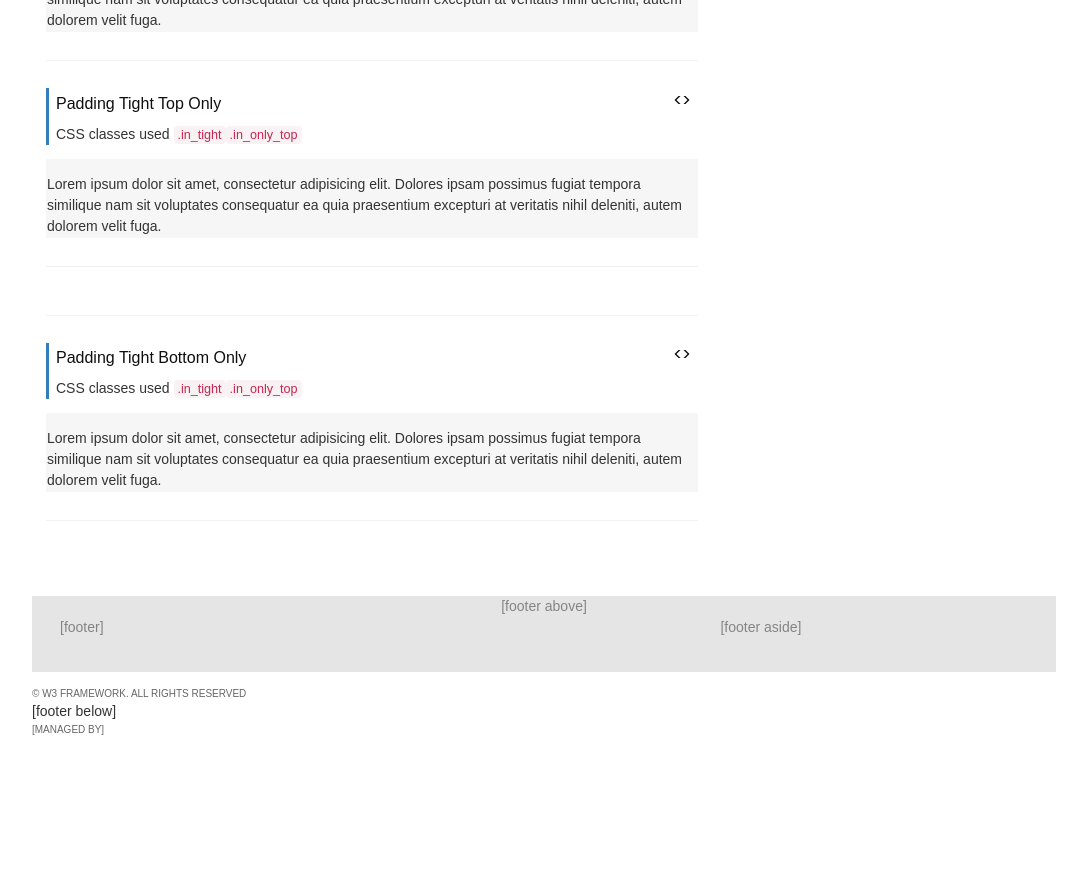
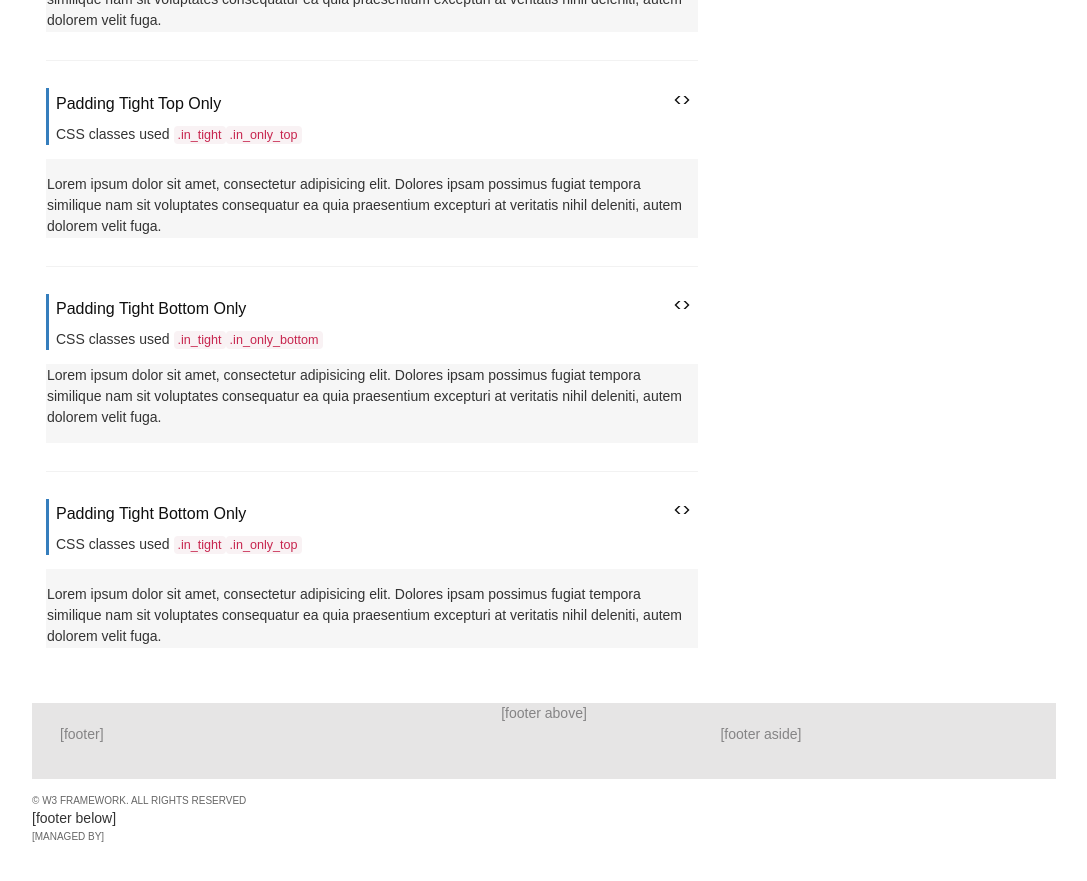
Before and after one commit to 2dpi/templates, a Jekyll site: the page built from www/elements/manual/style/padding.html, in a window 1280 px wide and 900 px high, scrolled down 844 px. Shown: the top 881 px of the window, without its empty margins (96-1183 px from the left). Built offline with Jekyll 4.4.1, drawn with Linux system fonts in a browser that asks for light colours; some web fonts are replaced; before the commit the page ends 1637 px from its top, so only the background shows below that.

Commit message:
adding pages

```diff
--- a/www/elements/manual/style/padding.html
+++ b/www/elements/manual/style/padding.html
@@ -63,6 +63,18 @@ description: w3 framework - style guide
 {% endraw %}{% endhighlight %}
         </div>
         <hr>
+        <div class="callout">
+          <h4>Padding Tight Bottom Only<i class="icon-embed float_right toggle"></i></h4>
+          <p>CSS classes used <code>.in_tight</code><code>.in_only_bottom</code></p>
+        </div>
+        <div class="toggle_hide group columns_2 flush out_tight out_only_bottom">
+          <div class="fill in_tight in_only_bottom">Lorem ipsum dolor sit amet, consectetur adipisicing elit. Dolores ipsam possimus fugiat tempora similique nam sit voluptates consequatur ea quia praesentium excepturi at veritatis nihil deleniti, autem dolorem velit fuga.</div>
+        </div>
+        <div class="toggle_show container_panel out_tight out_only_bottom in_tight fill">
+{% highlight html %}{% raw %}<!-- html code here -->
+<div class="in_tight in_only_bottom">Lorem ipsum dolor sit amet, consectetur adipisicing elit. Dolores ipsam possimus fugiat tempora similique nam sit voluptates consequatur ea quia praesentium excepturi at veritatis nihil deleniti, autem dolorem velit fuga.</div>
+{% endraw %}{% endhighlight %}
+        </div>
         <hr>
         <div class="callout">
           <h4>Padding Tight Bottom Only<i class="icon-embed float_right toggle"></i></h4>
@@ -76,7 +88,6 @@ description: w3 framework - style guide
 <div class="in_tight in_only_right">Lorem ipsum dolor sit amet, consectetur adipisicing elit. Dolores ipsam possimus fugiat tempora similique nam sit voluptates consequatur ea quia praesentium excepturi at veritatis nihil deleniti, autem dolorem velit fuga.</div>
 {% endraw %}{% endhighlight %}
         </div>
-        <hr>
 
 
 
```
